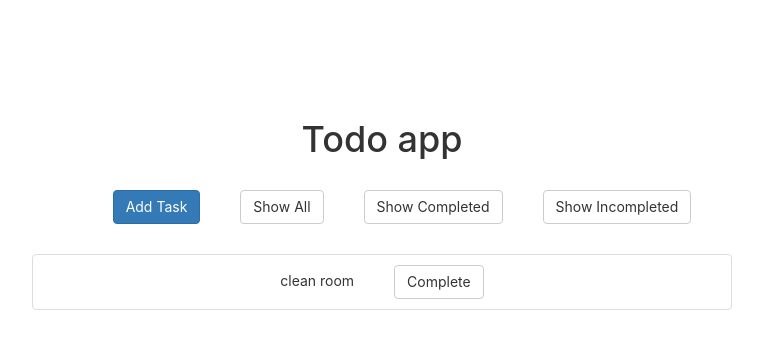
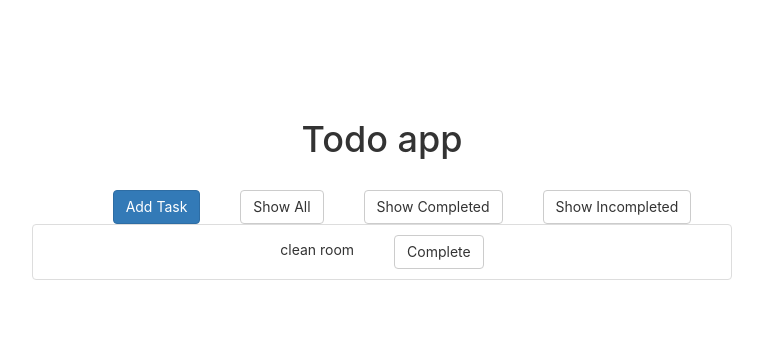
Before and after one commit to kimikomotoyama/todo-app-inredux, a React (Create React App) app: page / in a window 1280 px wide. Shown: the top 348 px of the page, without its empty margins (258-1021 px from the left). Built offline with nearby package versions, Linux system fonts and the light colour scheme.

Commit message:
added css style for line-through when completed

```diff
--- a/src/components/ButtonComp.js
+++ b/src/components/ButtonComp.js
@@ -5,7 +5,7 @@ import "../styles/ButtonComp.css";
 export default class ButtonComp extends Component {
   render() {
     return (
-      <Button className={`${this.props.className} button`} bsStyle={this.props.buttonType} onClick={this.props.onClick}>
+      <Button className={`${this.props.class} button`} bsStyle={this.props.buttonType} onClick={this.props.onClick}>
         {this.props.buttonName}
       </Button>
     );
--- a/src/components/task.js
+++ b/src/components/task.js
@@ -3,6 +3,7 @@ import { connect } from "react-redux";
 import { ListGroupItem } from "react-bootstrap";
 import { addTodo, complete, undo } from "../action";
 import ButtonComp from "./ButtonComp";
+import "../styles/Task.css";
 
 export class Task extends Component {
   render() {
@@ -10,8 +11,10 @@ export class Task extends Component {
     console.log(this.props.task.isComplete)
     return (
       <ListGroupItem>
-        {this.props.task.taskName}
-        <ButtonComp buttonName={this.props.task.isComplete ? "Undo" : "Complete"}
+        <div className={`taskName ${this.props.task.isComplete ? "completed" : "not-completed"}`}>
+          {this.props.task.taskName}
+        </div>
+        <ButtonComp buttonName={this.props.task.isComplete ? "Undo Complete" : "Complete"}
           onClick={() => this.props.task.isComplete ? this.props.undo(this.props.task.taskName) : this.props.complete(this.props.task.taskName)} />
       </ListGroupItem>
     );
--- a/src/reducer.js
+++ b/src/reducer.js
@@ -10,7 +10,6 @@ export const todoReducer = (state = initialState, action) => {
     case "ADD": {
       const newState = { ...state };
       newState.tasks.push({ taskName: action.taskName, isComplete: false });
-      return newState;
     }
     case "COMPLETE": {
       console.log(state)
--- a/src/styles/Task.css
+++ b/src/styles/Task.css
@@ -0,0 +1,7 @@
+.completed {
+  text-decoration: line-through;
+}
+
+.taskName {
+  display: inline-block;
+}
```
